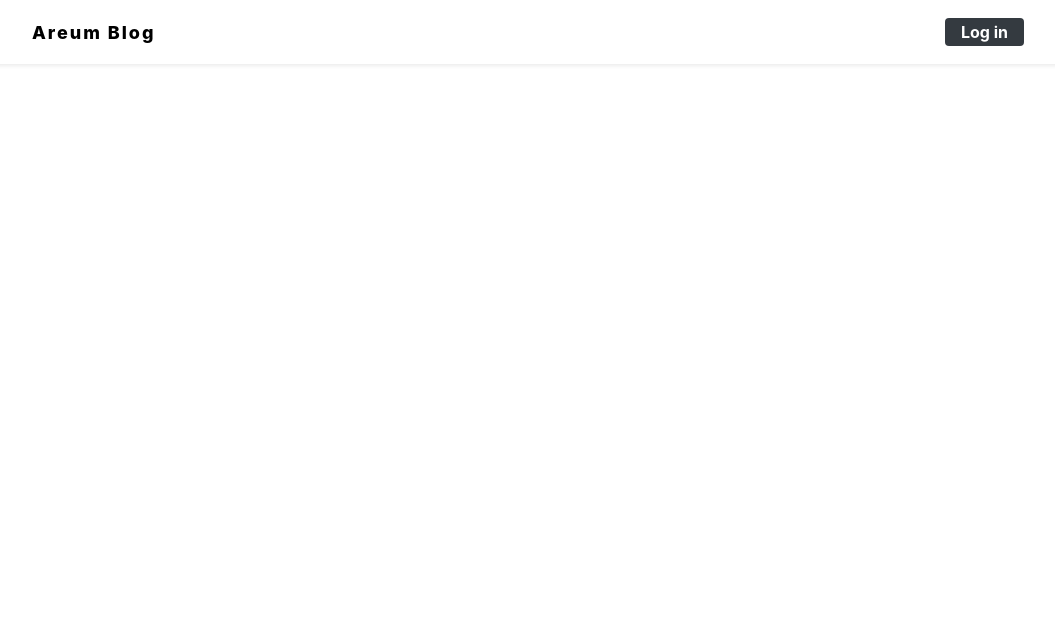
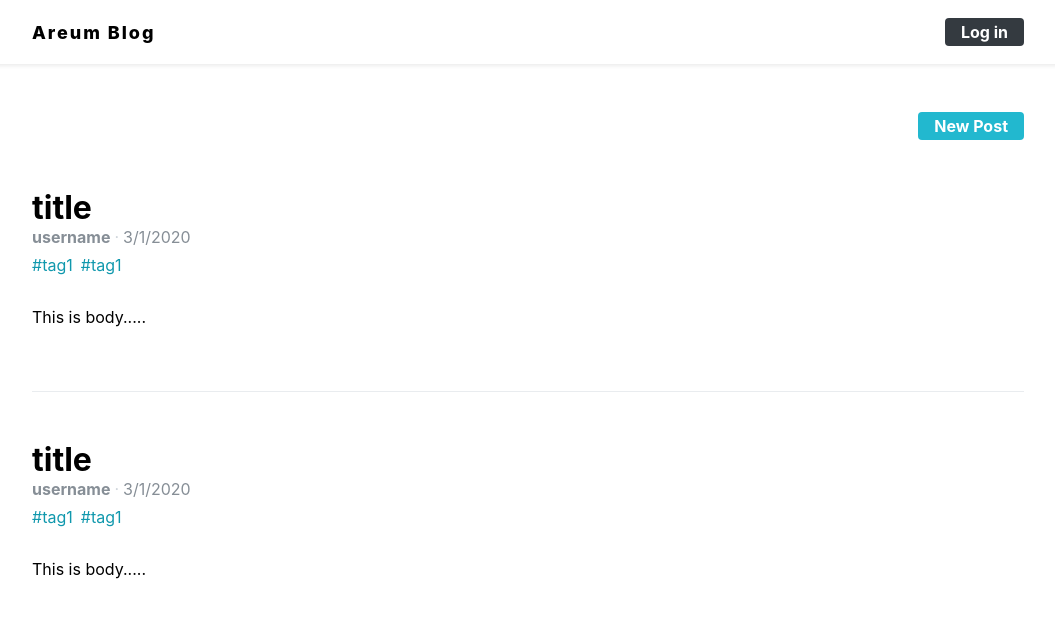
Before and after one commit to AreumAn/react-blog, a React (Create React App) app in the folder blog-frontend/: page / in a window 1280 px wide. Shown: the top 618 px of the page, without its empty margins (112-1167 px from the left). Built offline with nearby package versions, Linux system fonts and the light colour scheme.

Commit message:
Add postList, separate Subinfo, Tags

```diff
--- /dev/null
+++ b/blog-frontend/src/components/common/SubInfo.js
@@ -0,0 +1,35 @@
+import React from 'react';
+import styled, { css } from 'styled-components';
+import { Link } from 'react-router-dom';
+import palette from '../../lib/styles/palette';
+
+const SubInfoBlock = styled.div`
+    ${props =>
+        props.hasMarginTop &&
+        css`
+            margin-top: 1rem;
+        `}
+    color: ${palette.gray[6]};
+
+    span + span:before {
+        color: ${palette.gray[4]};
+        padding-left: 0.25rem;
+        padding-right: 0.25rem;
+        content: '\\B7';
+    }
+`;
+
+const SubInfo = ({ username, publishedDate, hasMarginTop }) => {
+    return (
+        <SubInfoBlock hasMarginTop={hasMarginTop}>
+            <span>
+                <b>
+                    <Link to={`/@${username}`}>{username}</Link>
+                </b>
+            </span>
+            <span>{new Date(publishedDate).toLocaleDateString()}</span>
+        </SubInfoBlock>
+    );
+};
+
+export default SubInfo;
--- /dev/null
+++ b/blog-frontend/src/components/common/Tags.js
@@ -0,0 +1,31 @@
+import React from 'react';
+import styled from 'styled-components';
+import palette from '../../lib/styles/palette';
+import { Link } from 'react-router-dom';
+
+const TagsBlock = styled.div`
+    margin-top: 0.5rem;
+    .tag {
+        display: inline-block;
+        color: ${palette.cyan[7]};
+        text-decoration: none;
+        margin-right: 0.5rem;
+        &:hover {
+            color: ${palette.cyan[6]};
+        }
+    }
+`;
+
+const Tags = ({ tags }) => {
+    return (
+        <TagsBlock>
+            {tags.map(tag => (
+                <Link className="tag" to={`/?tag=${tag}`} key={tag}>
+                    #{tag}
+                </Link>
+            ))}
+        </TagsBlock>
+    );
+};
+
+export default Tags;
--- a/blog-frontend/src/components/post/PostViewer.js
+++ b/blog-frontend/src/components/post/PostViewer.js
@@ -2,6 +2,8 @@
 import styled from 'styled-components';
 import palette from '../../lib/styles/palette';
 import Responsive from '../common/Responsive';
+import SubInfo from '../common/SubInfo';
+import Tags from '../common/Tags';
 
 const PostViewerBlock = styled(Responsive)`
     margin-top: 4rem;
@@ -14,30 +16,6 @@
         font-size: 3rem;
         line-height: 1.5;
         margin: 0;
-    }
-`;
-
-const SubInfo = styled.div`
-    margin-top: 1rem;
-    color: ${palette.gray[6]};
-    span + span:before {
-        color: ${palette.gray[5]};
-        padding-left: 0.25rem;
-        padding-right: 0.25rem;
-        content: '\\B7';
-    }
-`;
-
-const Tags = styled.div`
-    margin-top: 0.5rem;
-    .tag {
-        display: inline-block;
-        color: ${palette.cyan[7]};
-        text-decoration: none;
-        margin-right: 0.5rem;
-        &:hover {
-            color: ${palette.cyan[6]};
-        }
     }
 `;
 
@@ -65,15 +43,8 @@
         <PostViewerBlock>
             <PostHead>
                 <h1>{title}</h1>
-                <SubInfo>
-                    <span>{user.username}</span>
-                    <span>{new Date(publishedDate).toLocaleDateString()}</span>
-                </SubInfo>
-                <Tags>
-                    {tags.map((tag, idx) => (
-                        <div key={idx} className="tag">#{tag}</div>
-                    ))}
-                </Tags>
+                <SubInfo username={user.username} publishedDate={publishedDate} hashMarginTop />
+                <Tags tags={tags} />
             </PostHead>
             <PostContent dangerouslySetInnerHTML={{ __html: body }} />
         </PostViewerBlock>
--- /dev/null
+++ b/blog-frontend/src/components/posts/PostList.js
@@ -0,0 +1,68 @@
+import React from 'react';
+import styled from 'styled-components';
+import Responsive from '../common/Responsive';
+import Button from '../common/Button';
+import palette from '../../lib/styles/palette';
+import SubInfo from '../common/SubInfo';
+import Tags from '../common/Tags';
+
+const PostListBlock = styled(Responsive)`
+    margin-top: 3rem;
+`;
+
+const WritePostButtonWrapper = styled.div`
+    display: flex;
+    justify-content: flex-end;
+    margin-bottom: 3rem;
+`;
+
+const PostItemBlock = styled.div`
+    padding-top: 3rem;
+    padding-bottom: 3rem;
+    &:first-child {
+        padding-top: 0;
+    }
+    & + & {
+        border-top: 1px solid ${palette.gray[2]};
+    }
+    h2 {
+        font-size: 2rem;
+        margin-bottom: 0;
+        margin-top: 0;
+        &:hover {
+            color: ${palette.gray[6]};
+        }
+    }
+    p {
+        margin-top: 2rem;
+    }
+`;
+
+const PostItem = () => {
+    return (
+        <PostItemBlock>
+            <h2>title</h2>
+            <SubInfo username="username" publishedDate={new Date()} />
+            <Tags tags={['tag1','tag1']} />
+            <p>This is body.....</p>
+        </PostItemBlock>
+    );
+};
+
+const PostList = () => {
+    return (
+        <PostListBlock>
+            <WritePostButtonWrapper>
+                <Button cyan to="/write">
+                New Post
+                </Button>
+            </WritePostButtonWrapper>
+            <div>
+                <PostItem />
+                <PostItem />
+            </div>
+        </PostListBlock>
+    );
+};
+
+export default PostList;
--- a/blog-frontend/src/pages/PostListPage.js
+++ b/blog-frontend/src/pages/PostListPage.js
@@ -1,10 +1,12 @@
 import React from "react";
 import HeaderContainer from "../containers/common/HeaderContainer";
+import PostList from '../components/posts/PostList';
 
 const PostListpage = () => {
     return (
         <>
             <HeaderContainer />
+            <PostList />
         </>
     );
 }
```
